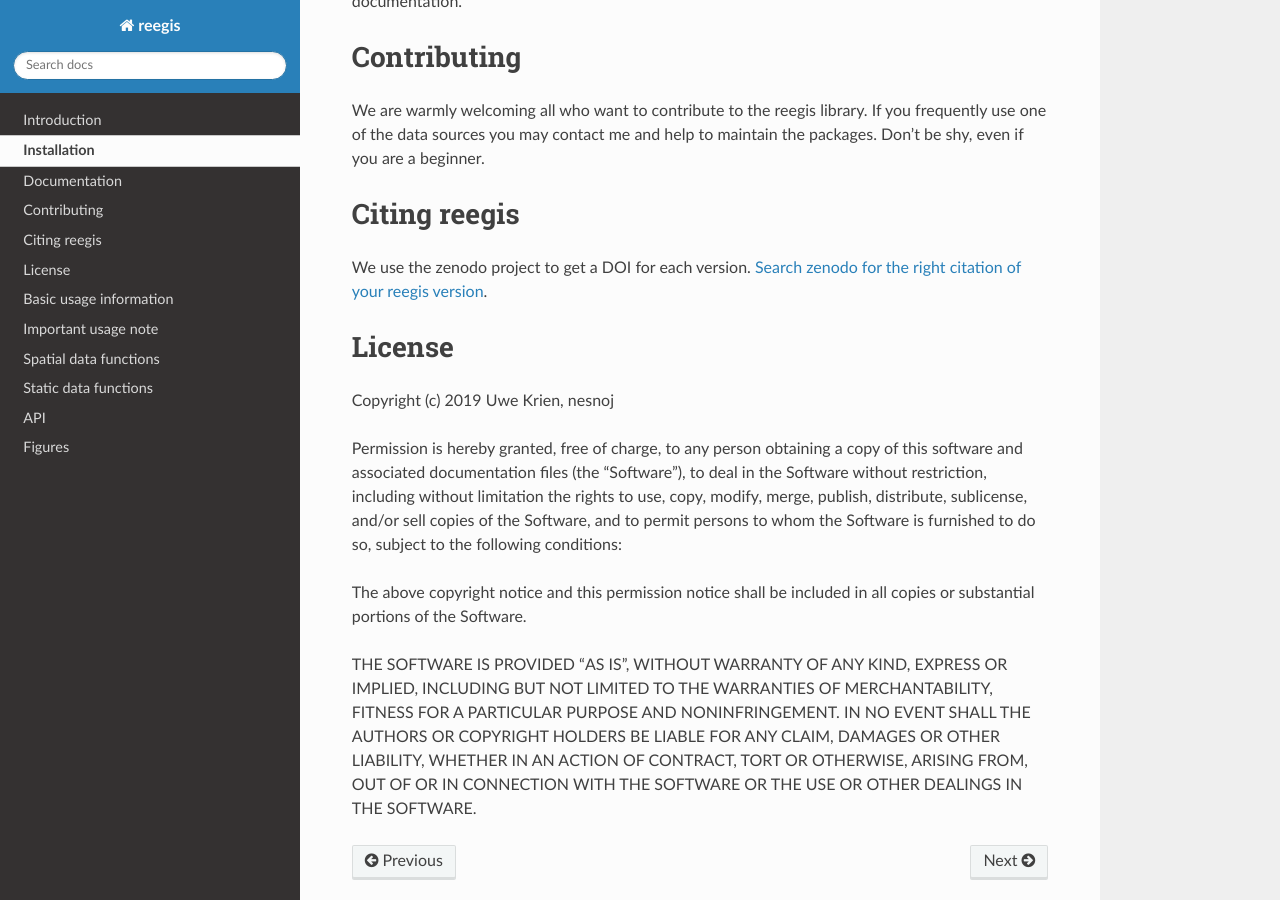
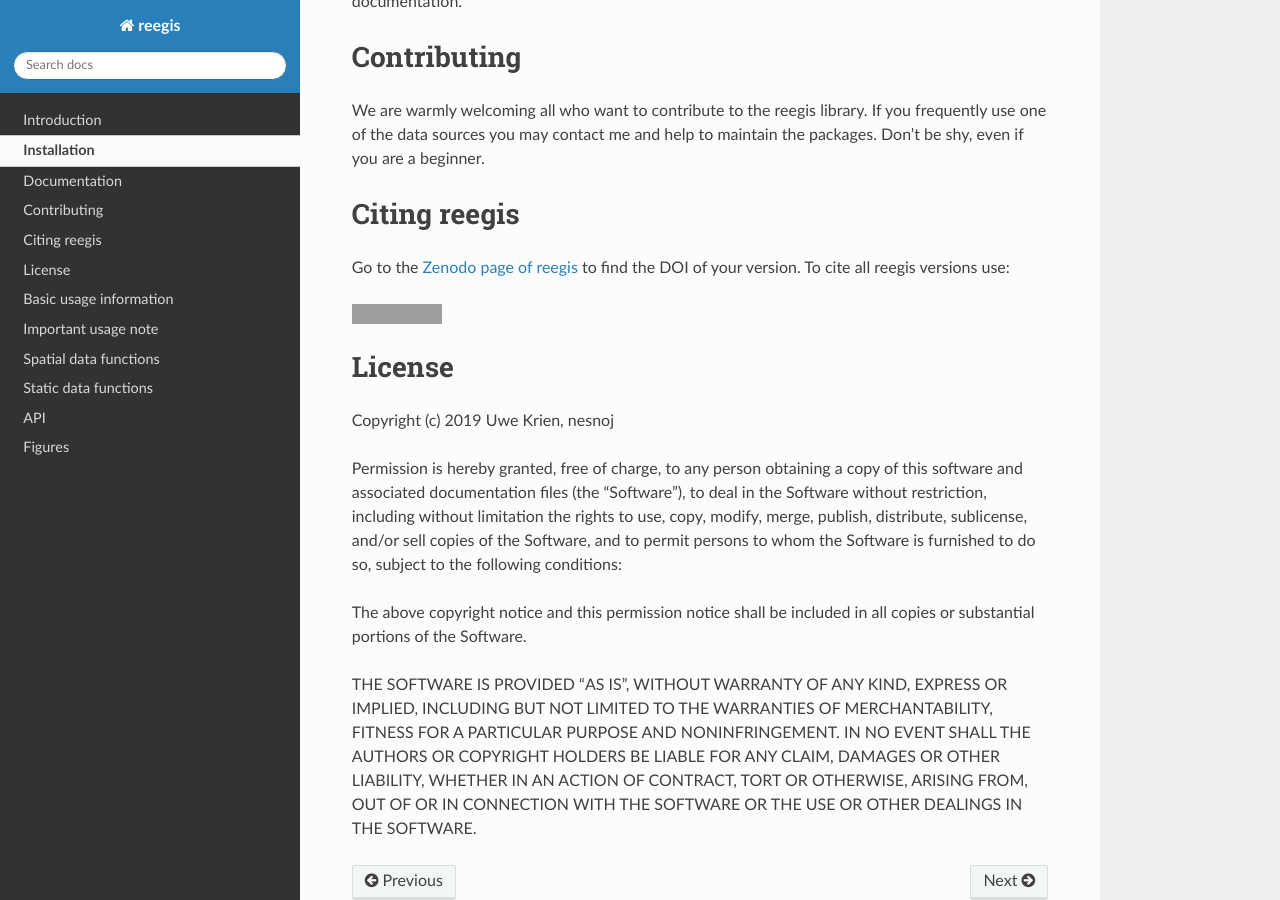
Before and after one commit to reegis/reegis, a Sphinx documentation site: the page built from docs/getting_started.rst, in a window 1280 px wide and 900 px high, scrolled down 724 px. Built offline with Sphinx 7.4.7 and the Read the Docs theme 2.0.0, drawn with Linux system fonts in a browser that asks for light colours; formulas are drawn with MathJax 3; grey boxes are pictures that could not be loaded.

Commit message:
Explain how to cite reegis

```diff
--- a/README.rst
+++ b/README.rst
@@ -64,7 +64,10 @@ maintain the packages. Don't be shy, even if you are a beginner.
 Citing reegis
 ========================
 
-We use the zenodo project to get a DOI for each version. `Search zenodo for the right citation of your reegis version <https://zenodo.org/search?page=1&size=20&q=windpowerlib>`_.
+Go to the `Zenodo page of reegis <https://doi.org/10.5281/zenodo.3572316>`_ to find the DOI of your version. To cite all reegis versions use:
+
+.. image:: https://zenodo.org/badge/DOI/10.5281/zenodo.3572316.svg
+   :target: https://doi.org/10.5281/zenodo.3572316
 
 License
 ============
--- a/docs/getting_started.rst
+++ b/docs/getting_started.rst
@@ -40,7 +40,11 @@ maintain the packages. Don't be shy, even if you are a beginner.
 Citing reegis
 ========================
 
-We use the zenodo project to get a DOI for each version. `Search zenodo for the right citation of your reegis version <https://zenodo.org/search?page=1&size=20&q=windpowerlib>`_.
+
+Go to the `Zenodo page of reegis <https://doi.org/10.5281/zenodo.3572316>`_ to find the DOI of your version. To cite all reegis versions use:
+
+.. image:: https://zenodo.org/badge/DOI/10.5281/zenodo.3572316.svg
+   :target: https://doi.org/10.5281/zenodo.3572316
 
 License
 ============
```
